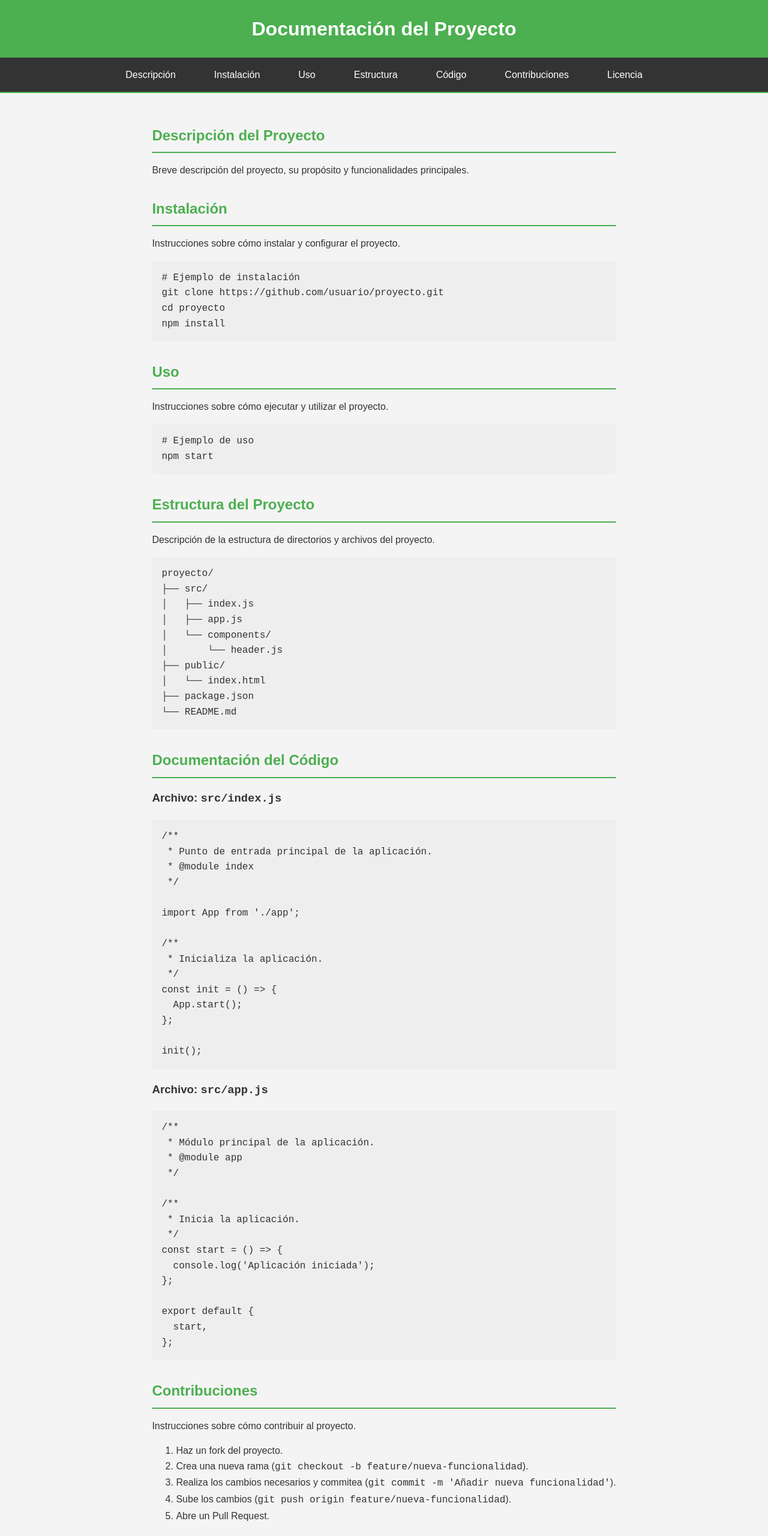
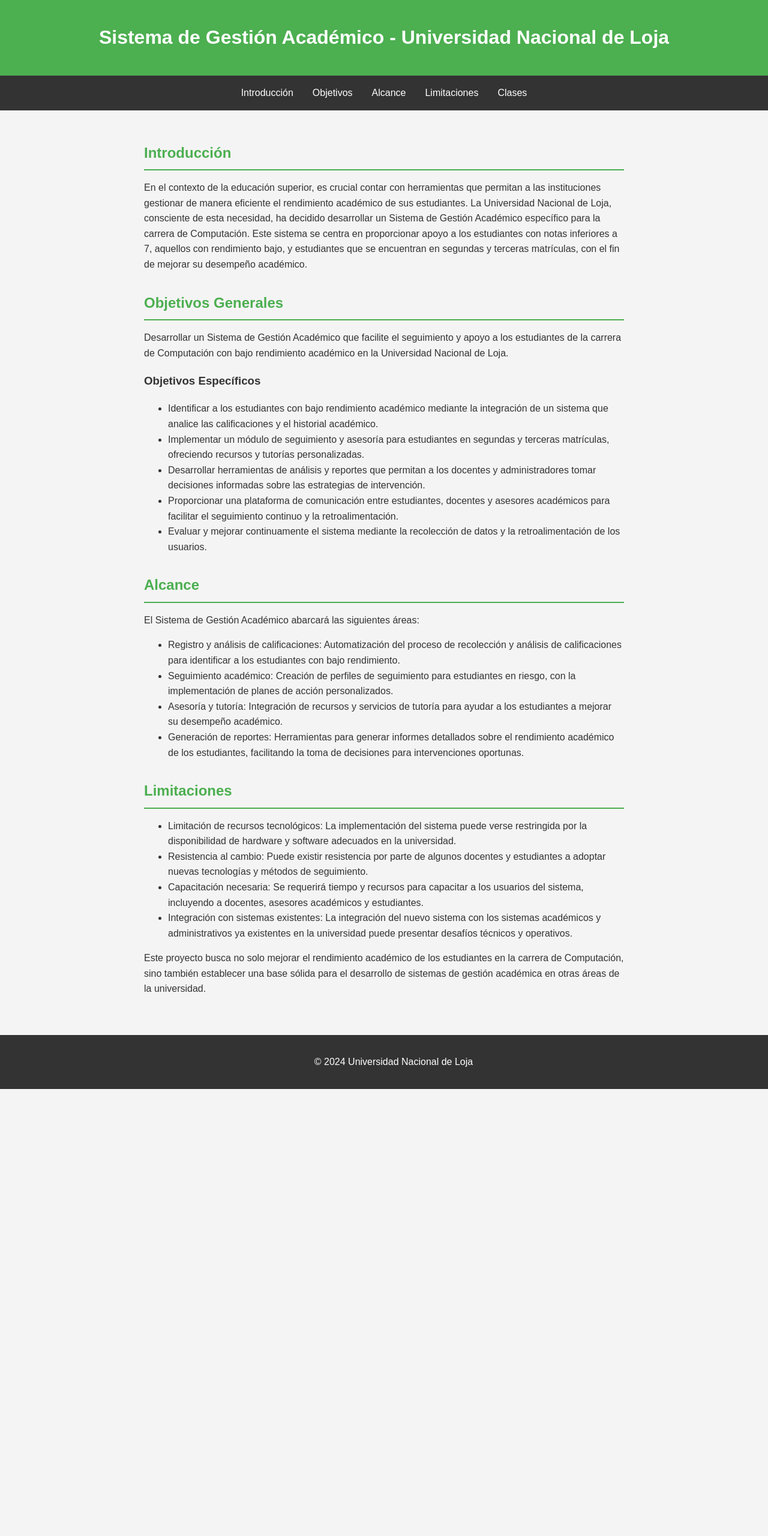
Before and after one commit to DevDanyCabrera/Documentaci-n, a website built with webpack: page index.html in a window 1280 px wide. Shown: the top 2560 px of the page at 60% size. After the commit the page ends 1815 px from the top, so only its background shows below. Built offline with nearby package versions, Linux system fonts and the light colour scheme.

Commit message:
Actualizacion desde cero

```diff
--- a/css/styles.css
+++ b/css/styles.css
@@ -10,7 +10,7 @@
 header {
   background: #4CAF50;
   color: #fff;
-  padding: 0.1rem 0rem;
+  padding: 1rem;
   text-align: center;
 }
 
@@ -37,7 +37,7 @@
 #top-nav ul li a {
   color: #fff;
   text-decoration: none;
-  padding: 0.5rem 2rem;
+  padding: 0.5rem 1rem;
   display: block;
   transition: background 0.3s, color 0.3s;
 }
--- a/index.html
+++ b/index.html
@@ -3,126 +3,68 @@
 <head>
     <meta charset="UTF-8">
     <meta name="viewport" content="width=device-width, initial-scale=1.0">
-  <title>Documentación del Proyecto</title>
+    <title>Documentación del Sistema de Gestión Académico</title>
     <link rel="stylesheet" href="css/styles.css">
 </head>
 <body>
 <header>
-  <h1>Documentación del Proyecto</h1>
+    <h1>Sistema de Gestión Académico - Universidad Nacional de Loja</h1>
+</header>
 <nav id="top-nav">
     <ul>
-      <li><a href="#descripcion">Descripción</a></li>
-      <li><a href="#instalacion">Instalación</a></li>
-      <li><a href="#uso">Uso</a></li>
-      <li><a href="#estructura">Estructura</a></li>
-      <li><a href="#codigo">Código</a></li>
-      <li><a href="#contribuciones">Contribuciones</a></li>
-      <li><a href="#licencia">Licencia</a></li>
+        <li><a href="#introduccion">Introducción</a></li>
+        <li><a href="#objetivos">Objetivos</a></li>
+        <li><a href="#alcance">Alcance</a></li>
+        <li><a href="#limitaciones">Limitaciones</a></li>
+        <li><a href="clases.html">Clases</a></li>
     </ul>
 </nav>
-</header>
-
 <div class="container">
     <main>
-    <section id="descripcion">
-      <h2>Descripción del Proyecto</h2>
-      <p>Breve descripción del proyecto, su propósito y funcionalidades principales.</p>
+        <section id="introduccion">
+            <h2>Introducción</h2>
+            <p>
+                En el contexto de la educación superior, es crucial contar con herramientas que permitan a las instituciones gestionar de manera eficiente el rendimiento académico de sus estudiantes. La Universidad Nacional de Loja, consciente de esta necesidad, ha decidido desarrollar un Sistema de Gestión Académico específico para la carrera de Computación. Este sistema se centra en proporcionar apoyo a los estudiantes con notas inferiores a 7, aquellos con rendimiento bajo, y estudiantes que se encuentran en segundas y terceras matrículas, con el fin de mejorar su desempeño académico.
+            </p>
         </section>
-
-    <section id="instalacion">
-      <h2>Instalación</h2>
-      <p>Instrucciones sobre cómo instalar y configurar el proyecto.</p>
-      <pre><code># Ejemplo de instalación
-git clone https://github.com/usuario/proyecto.git
-cd proyecto
-npm install</code></pre>
+        <section id="objetivos">
+            <h2>Objetivos Generales</h2>
+            <p>Desarrollar un Sistema de Gestión Académico que facilite el seguimiento y apoyo a los estudiantes de la carrera de Computación con bajo rendimiento académico en la Universidad Nacional de Loja.</p>
+            <h3>Objetivos Específicos</h3>
+            <ul>
+                <li>Identificar a los estudiantes con bajo rendimiento académico mediante la integración de un sistema que analice las calificaciones y el historial académico.</li>
+                <li>Implementar un módulo de seguimiento y asesoría para estudiantes en segundas y terceras matrículas, ofreciendo recursos y tutorías personalizadas.</li>
+                <li>Desarrollar herramientas de análisis y reportes que permitan a los docentes y administradores tomar decisiones informadas sobre las estrategias de intervención.</li>
+                <li>Proporcionar una plataforma de comunicación entre estudiantes, docentes y asesores académicos para facilitar el seguimiento continuo y la retroalimentación.</li>
+                <li>Evaluar y mejorar continuamente el sistema mediante la recolección de datos y la retroalimentación de los usuarios.</li>
+            </ul>
         </section>
-
-    <section id="uso">
-      <h2>Uso</h2>
-      <p>Instrucciones sobre cómo ejecutar y utilizar el proyecto.</p>
-      <pre><code># Ejemplo de uso
-npm start</code></pre>
+        <section id="alcance">
+            <h2>Alcance</h2>
+            <p>El Sistema de Gestión Académico abarcará las siguientes áreas:</p>
+            <ul>
+                <li>Registro y análisis de calificaciones: Automatización del proceso de recolección y análisis de calificaciones para identificar a los estudiantes con bajo rendimiento.</li>
+                <li>Seguimiento académico: Creación de perfiles de seguimiento para estudiantes en riesgo, con la implementación de planes de acción personalizados.</li>
+                <li>Asesoría y tutoría: Integración de recursos y servicios de tutoría para ayudar a los estudiantes a mejorar su desempeño académico.</li>
+                <li>Generación de reportes: Herramientas para generar informes detallados sobre el rendimiento académico de los estudiantes, facilitando la toma de decisiones para intervenciones oportunas.</li>
+            </ul>
         </section>
-
-    <section id="estructura">
-      <h2>Estructura del Proyecto</h2>
-      <p>Descripción de la estructura de directorios y archivos del proyecto.</p>
-      <pre><code>proyecto/
-├── src/
-│   ├── index.js
-│   ├── app.js
-│   └── components/
-│       └── header.js
-├── public/
-│   └── index.html
-├── package.json
-└── README.md</code></pre>
-    </section>
-
-    <section id="codigo">
-      <h2>Documentación del Código</h2>
-      <h3>Archivo: <code>src/index.js</code></h3>
-      <pre><code>/**
- * Punto de entrada principal de la aplicación.
- * @module index
- */
-
-import App from './app';
-
-/**
- * Inicializa la aplicación.
- */
-const init = () => {
-  App.start();
-};
-
-init();</code></pre>
-
-      <h3>Archivo: <code>src/app.js</code></h3>
-      <pre><code>/**
- * Módulo principal de la aplicación.
- * @module app
- */
-
-/**
- * Inicia la aplicación.
- */
-const start = () => {
-  console.log('Aplicación iniciada');
-};
-
-export default {
-  start,
-};</code></pre>
-    </section>
-
-    <section id="contribuciones">
-      <h2>Contribuciones</h2>
-      <p>Instrucciones sobre cómo contribuir al proyecto.</p>
-      <ol>
-        <li>Haz un fork del proyecto.</li>
-        <li>Crea una nueva rama (<code>git checkout -b feature/nueva-funcionalidad</code>).</li>
-        <li>Realiza los cambios necesarios y commitea (<code>git commit -m 'Añadir nueva funcionalidad'</code>).</li>
-        <li>Sube los cambios (<code>git push origin feature/nueva-funcionalidad</code>).</li>
-        <li>Abre un Pull Request.</li>
-      </ol>
-    </section>
-
-    <section id="licencia">
-      <h2>Licencia</h2>
-      <p>Información sobre la licencia bajo la cual se distribuye el proyecto.</p>
-      <p>Este proyecto está licenciado bajo la Licencia MIT - ver el archivo <a href="LICENSE">LICENSE</a> para más detalles.</p>
+        <section id="limitaciones">
+            <h2>Limitaciones</h2>
+            <ul>
+                <li>Limitación de recursos tecnológicos: La implementación del sistema puede verse restringida por la disponibilidad de hardware y software adecuados en la universidad.</li>
+                <li>Resistencia al cambio: Puede existir resistencia por parte de algunos docentes y estudiantes a adoptar nuevas tecnologías y métodos de seguimiento.</li>
+                <li>Capacitación necesaria: Se requerirá tiempo y recursos para capacitar a los usuarios del sistema, incluyendo a docentes, asesores académicos y estudiantes.</li>
+                <li>Integración con sistemas existentes: La integración del nuevo sistema con los sistemas académicos y administrativos ya existentes en la universidad puede presentar desafíos técnicos y operativos.</li>
+            </ul>
+            <p>Este proyecto busca no solo mejorar el rendimiento académico de los estudiantes en la carrera de Computación, sino también establecer una base sólida para el desarrollo de sistemas de gestión académica en otras áreas de la universidad.</p>
         </section>
     </main>
 </div>
-
 <footer>
-  <p>&copy; 2024 Nombre del Proyecto. Todos los derechos reservados.</p>
+    <p>&copy; 2024 Universidad Nacional de Loja</p>
 </footer>
-
 <button id="scrollToTopBtn">↑</button>
-
 <script src="js/scripts.js"></script>
 </body>
 </html>
```
Also changed, not shown: clases.html (added, +166 -0 lines). Lines whose indentation alone changed are shown as unchanged.
